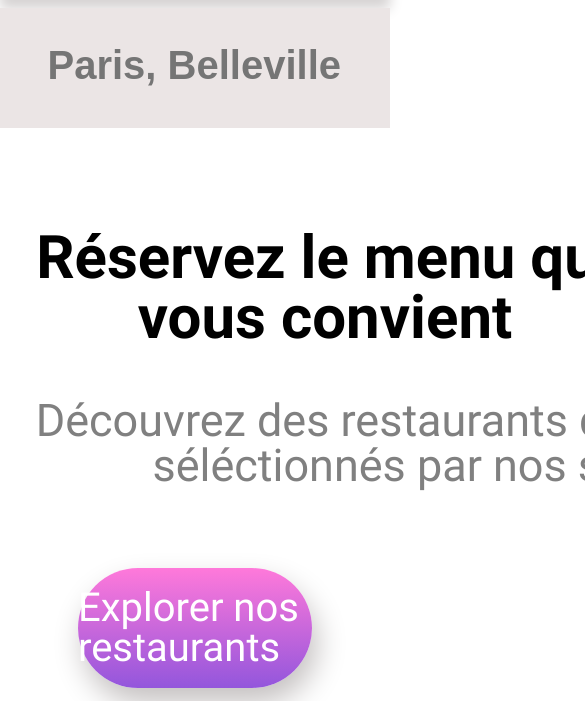
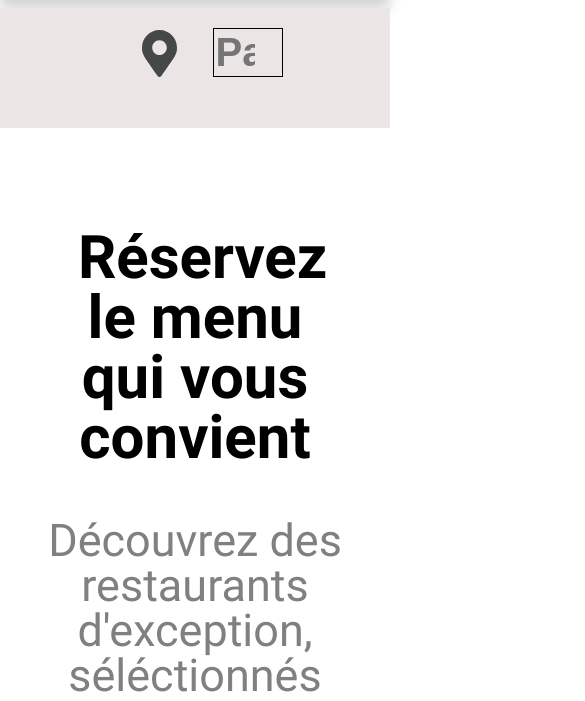
Before and after one commit to Gousto85/Timotheeperraudeau_3_05082020, a website: page index.html in a window 390 px wide. Shown: the part 121-822 px from the top of the page, 585 px wide, since content can reach past the window. Drawn offline with Linux system fonts and the light colour scheme.

Commit message:
essai responsive 2# Please enter the commit message for your changes. Lines starting

```diff
--- a/components/_bouton.scss
+++ b/components/_bouton.scss
@@ -2,13 +2,11 @@
     display: flex;
     font-family: $police;
     background:linear-gradient($couleur-secondaire, $couleur-primaire);
-    width: 60%;
     height: 120px;
     border-radius: 60px;
     box-shadow: 5px 15px 30px $btn-shadow;
     color: white;
     font-size: 40px;
-    //padding-top: 35px;
     justify-content: center;
     align-items: center;
     &:hover{
--- a/pages/_section1.scss
+++ b/pages/_section1.scss
@@ -14,18 +14,18 @@
         background-repeat: no-repeat;
         background-position: center;
         background-size: 35px;
-        width: 60px;
+        width: 60%;
         height: 50px;
 
     }
     &__barre input{
-        padding-top: 15px;
+        //padding-top: 15px;
         border: none;
         background-color: $background-local;
         font-size: 40px;
-        width: 345px;
-        padding-left: 25px;
+        width: 100%;
+        //padding-left: 25px;
         font-weight: bold;
-
+        border: 1px solid black
     }
 }
--- a/pages/_section1_2.scss
+++ b/pages/_section1_2.scss
@@ -81,7 +81,7 @@
         }
     }
     &__plat{
-        width: 900px;
+        width: 80%;
         margin-right: 100px;
         padding-left: 30px;
         border-radius: 50px 0px 0px 50px;
--- a/pages/_section2.scss
+++ b/pages/_section2.scss
@@ -7,13 +7,13 @@
         font-size: 60px;
         font-family: $police-gras;
         text-align: center;
-        width: 650px;
+        width: 60%;
         margin: auto;
         margin-top: 100px;
     }
     &__description{
         display: flex;
-        width: 850px;
+        width: 80%;
         margin: auto;
         font-size: 45px;
         color: grey;
@@ -25,5 +25,6 @@
     .btn__menu{
         margin: auto;
         margin-top: 80px;
+        width: 60%;
     }
 }
--- a/pages/_section3.scss
+++ b/pages/_section3.scss
@@ -14,7 +14,7 @@
     &__menu{
         margin:auto;
         margin-bottom: 60px;
-        width: 850px;
+        width: 80%;
         height: 155px;
         border-radius: 50px;
         & > div{
```
Also changed, not shown: style.css, 1 other file.
